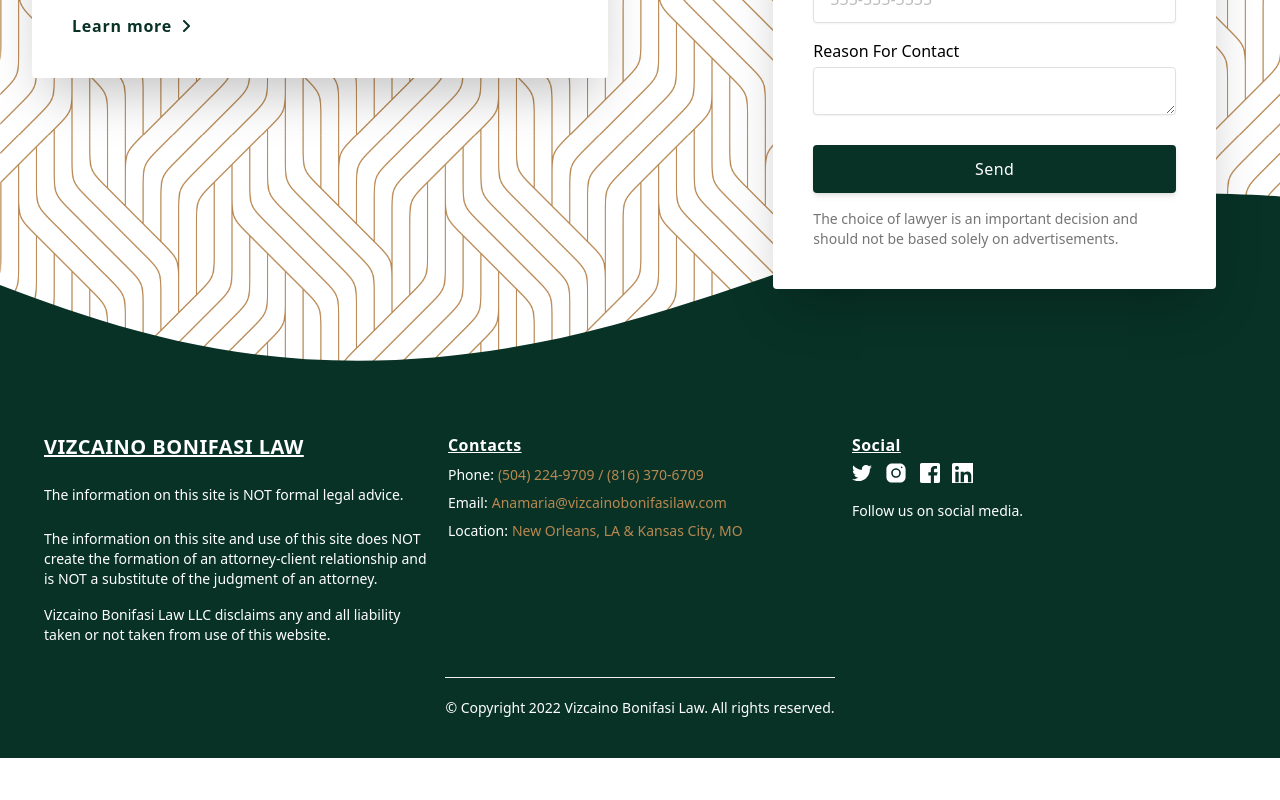
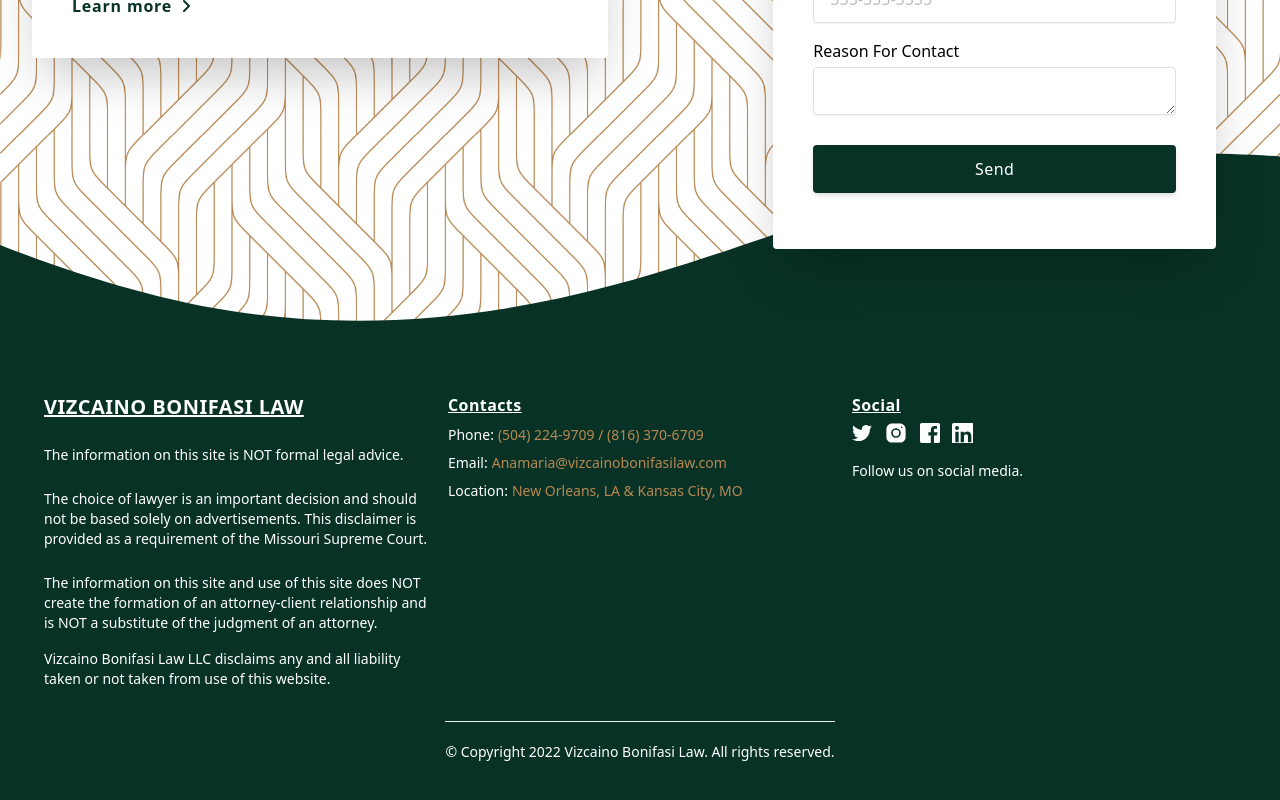
Before and after one commit to MumuJr/law_web, a Next.js app: page / in a window 1280 px wide. Shown: the part 2740-3540 px from the top of the page. Before the commit the page ends 3498 px from the top, so only its background shows below. Built offline with nearby package versions, Linux system fonts and the light colour scheme.

Commit message:
Adding Disclaimer to bottom of website

```diff
--- a/src/components/contact.js
+++ b/src/components/contact.js
@@ -131,9 +131,6 @@
                                             Send
                                         </button>
                                     </div>
-                                    <p className="text-xs text-gray-600 sm:text-sm">
-                                        The choice of lawyer is an important decision and should not be based solely on advertisements.
-                                    </p>
                                 </form>
                             </div>
                         </div>
--- a/src/components/footer.js
+++ b/src/components/footer.js
@@ -20,6 +20,11 @@
                     <div className="mt-6 lg:max-w-sm">
                         <p className="text-sm text-white">
                             The information on this site is NOT formal legal advice.
+
+                        </p>
+                        <br></br>
+                        <p className="text-sm text-white">
+                        The choice of lawyer is an important decision and should not be based solely on advertisements. This disclaimer is provided as a requirement of the Missouri Supreme Court.
 
                         </p>
                         <br></br>
```
